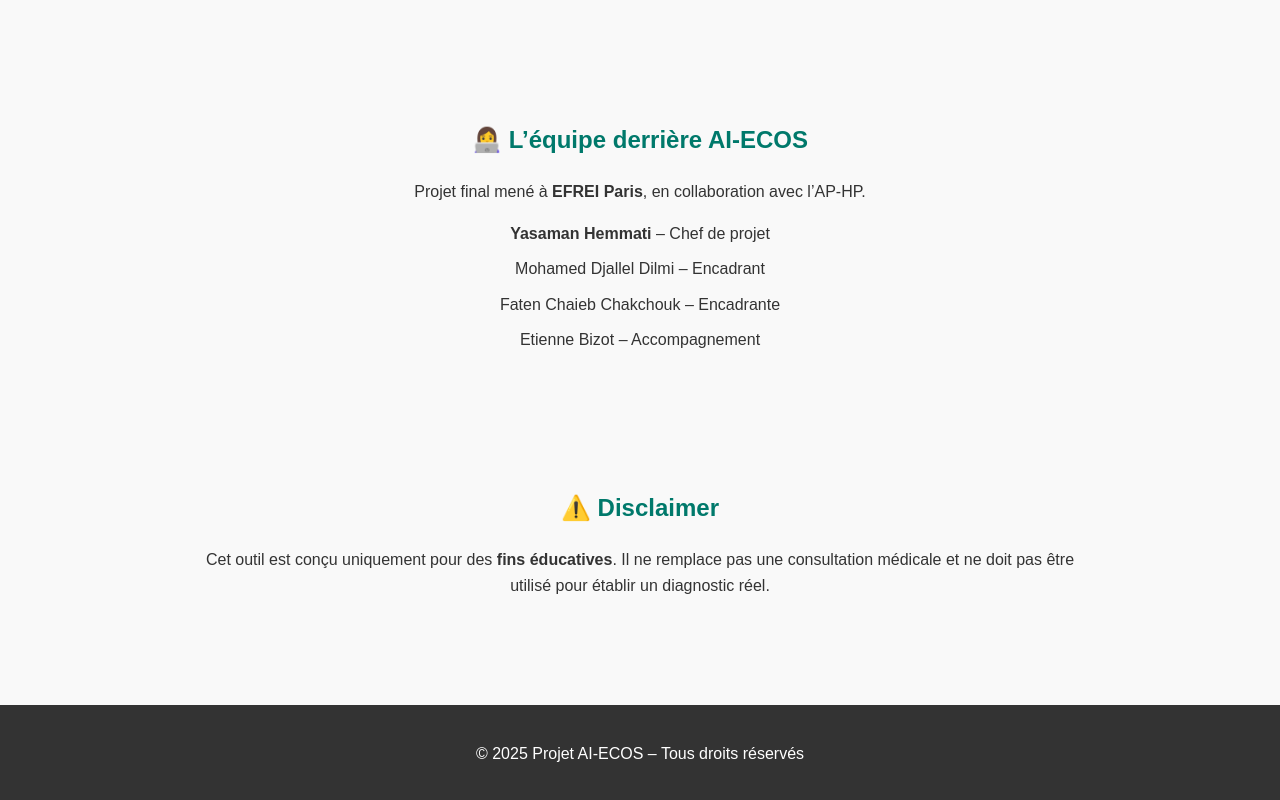
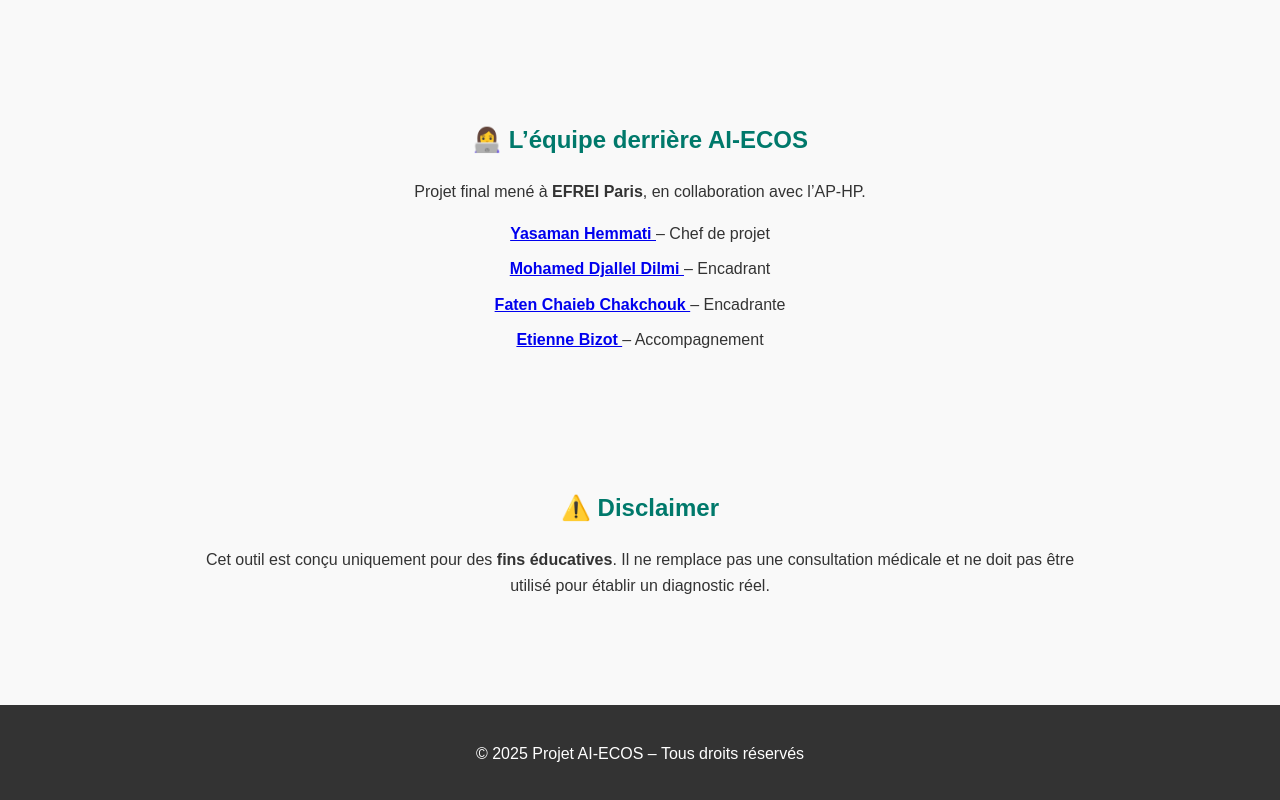
Before and after one commit to YSMN-HMT/ecos-website, a plain HTML site: page index.html in a window 1280 px wide. Shown: the part 2290-3090 px from the top of the page. Drawn offline with Linux system fonts and the light colour scheme.

Commit message:
Update index.html

```diff
--- a/index.html
+++ b/index.html
@@ -191,11 +191,36 @@
       Projet final mené à <strong>EFREI Paris</strong>, en collaboration avec l’AP-HP.
     </p>
     <ul>
-      <li><strong>Yasaman Hemmati</strong> – Chef de projet</li>
-      <li>Mohamed Djallel Dilmi – Encadrant</li>
-      <li>Faten Chaieb Chakchouk – Encadrante</li>
-      <li>Etienne Bizot – Accompagnement</li>
-    </ul>
+  <li>
+    <strong>
+      <a href="mailto:y.hemmati@mail.fr" aria-label="Contacter Yasaman Hemmati">
+        Yasaman Hemmati
+      </a>
+    </strong> – Chef de projet
+  </li>
+  <li>
+    <strong>
+      <a href="mailto:djallel.dilmi@efrei.fr" aria-label="Contacter Mohamed Djallel Dilmi">
+        Mohamed Djallel Dilmi
+      </a>
+    </strong> – Encadrant
+  </li>
+  <li>
+    <strong>
+      <a href="mailto:faten.chakchouk@efrei.fr" aria-label="Contacter Faten Chaieb Chakchouk">
+        Faten Chaieb Chakchouk
+      </a>
+    </strong> – Encadrante
+  </li>
+  <li>
+    <strong>
+      <a href="mailto:etienne.bizot@aphp.fr" aria-label="Contacter Etienne Bizot">
+        Etienne Bizot
+      </a>
+    </strong> – Accompagnement
+  </li>
+</ul>
+
   </section>
 
   <!-- Disclaimer -->
```
